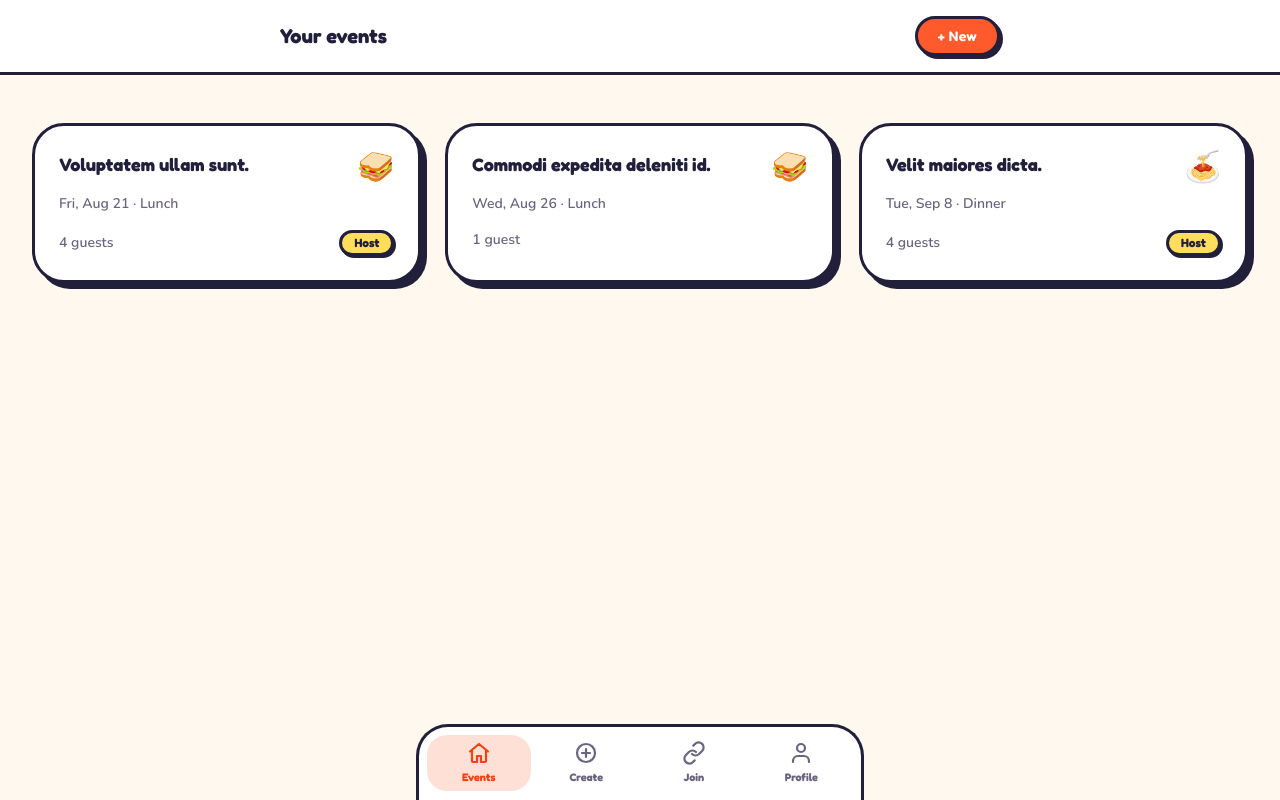
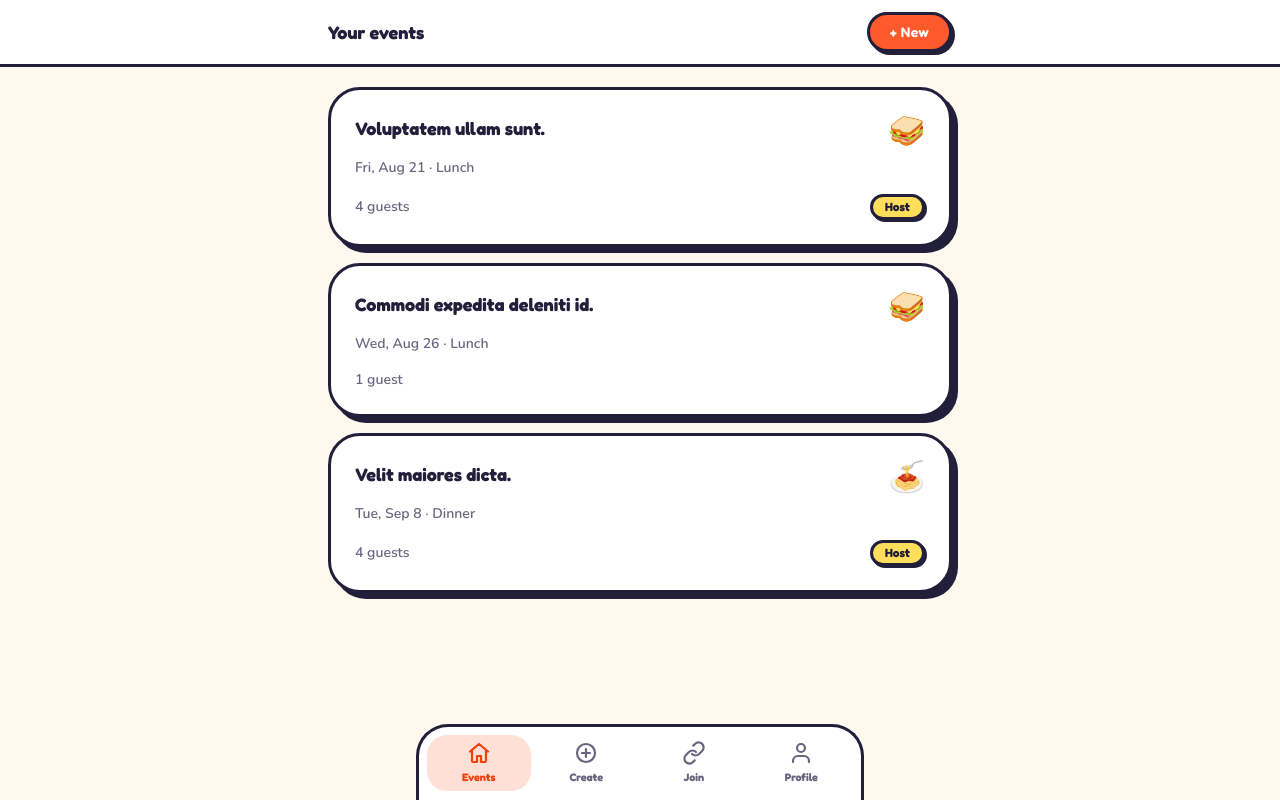
Before and after one commit to mathislair/eat, a Laravel app: page /events in a window 1280 px wide. Run offline with Laravel 12, Linux system fonts and the light colour scheme; a user stored in the database is signed in; data comes from the database, SQL or seed files in the repository; style sheets or scripts are compiled from the project's sources; some libraries are stand-ins or nearby versions.

Commit message:
refactor(ui): one consistent layout across every screen
Screens used to jump around — different max-widths (7xl / 2xl / xl /
md), different vertical padding (py-12 vs py-8), no horizontal padding on
some, and header titles at different sizes. Centralise it.

- AuthenticatedLayout owns the shared container (max-w-2xl, px-4) and a
  fixed-height app bar (h-16); pages just supply their title + optional
  action into the header slot.
- Every page drops its own wrapper and uses the same space-y-4 rhythm.
- Standard header title (text-lg, truncating) and compact back links so
  long event names no longer wrap the bar.
- Events list becomes a single column; the swipe deck stays card-width.

Co-Authored-By: Claude Opus 4.8 <noreply@anthropic.com>
Claude-Session: https://claude.ai/code/session_01KDDfnR8VMu9PgifeYkcg64

```diff
--- a/resources/js/Layouts/AuthenticatedLayout.vue
+++ b/resources/js/Layouts/AuthenticatedLayout.vue
@@ -5,18 +5,18 @@ import InstallPrompt from '@/Components/InstallPrompt.vue';
 
 <template>
     <div class="min-h-screen bg-cream pb-24 dark:bg-ink-900">
-        <!-- Page heading (acts as the app bar for each screen) -->
+        <!-- Standard app bar: fixed height, same container as the content. -->
         <header
             v-if="$slots.header"
             class="sticky top-0 z-30 border-b-3 border-ink bg-white/95 backdrop-blur dark:bg-ink-800/95"
         >
-            <div class="mx-auto max-w-3xl px-4 py-4 sm:px-6">
+            <div class="mx-auto flex h-16 max-w-2xl items-center justify-between gap-3 px-4 sm:px-6">
                 <slot name="header" />
             </div>
         </header>
 
-        <!-- Page content -->
-        <main>
+        <!-- Single content container — every screen shares its width & padding. -->
+        <main class="mx-auto max-w-2xl px-4 py-5 sm:px-6">
             <slot />
         </main>
 
--- a/resources/js/Pages/Events/Create.vue
+++ b/resources/js/Pages/Events/Create.vue
@@ -27,15 +27,13 @@ const submit = () => form.post(route('events.store'));
 
     <AuthenticatedLayout>
         <template #header>
-            <h2 class="text-xl font-bold leading-tight text-ink dark:text-cream">
+            <h2 class="min-w-0 flex-1 truncate text-lg font-bold leading-tight text-ink dark:text-cream">
                 New event
             </h2>
         </template>
 
-        <div class="py-12">
-            <div class="mx-auto max-w-xl sm:px-6 lg:px-8">
-                <div class="card">
-                    <form @submit.prevent="submit" class="space-y-6">
+        <div class="card">
+            <form @submit.prevent="submit" class="space-y-6">
                         <div>
                             <InputLabel for="name" value="Name" />
                             <TextInput
@@ -89,9 +87,7 @@ const submit = () => form.post(route('events.store'));
                                 Create event
                             </PrimaryButton>
                         </div>
-                    </form>
-                </div>
-            </div>
+            </form>
         </div>
     </AuthenticatedLayout>
 </template>
--- a/resources/js/Pages/Events/Index.vue
+++ b/resources/js/Pages/Events/Index.vue
@@ -36,18 +36,14 @@ const openHref = (event) =>
 
     <AuthenticatedLayout>
         <template #header>
-            <div class="flex items-center justify-between gap-3">
-                <h2 class="text-xl font-bold leading-tight text-ink dark:text-cream">
+            <h2 class="min-w-0 flex-1 truncate text-lg font-bold leading-tight text-ink dark:text-cream">
                 Your events
             </h2>
-                <Link :href="route('events.create')">
+            <Link :href="route('events.create')" class="shrink-0">
                 <PrimaryButton>+ New</PrimaryButton>
             </Link>
-            </div>
         </template>
 
-        <div class="py-12">
-            <div class="mx-auto max-w-7xl sm:px-6 lg:px-8">
         <div
             v-if="events.length === 0"
             class="card text-center"
@@ -61,7 +57,7 @@ const openHref = (event) =>
             </Link>
         </div>
 
-                <div v-else class="grid gap-6 sm:grid-cols-2 lg:grid-cols-3">
+        <div v-else class="space-y-4">
             <Link
                 v-for="event in events"
                 :key="event.id"
@@ -90,7 +86,5 @@ const openHref = (event) =>
                 </div>
             </Link>
         </div>
-            </div>
-        </div>
     </AuthenticatedLayout>
 </template>
--- a/resources/js/Pages/Events/Join.vue
+++ b/resources/js/Pages/Events/Join.vue
@@ -30,13 +30,11 @@ const submit = () =>
 
     <AuthenticatedLayout>
         <template #header>
-            <h2 class="text-xl font-bold leading-tight text-ink dark:text-cream">
+            <h2 class="min-w-0 flex-1 truncate text-lg font-bold leading-tight text-ink dark:text-cream">
                 Join an event
             </h2>
         </template>
 
-        <div class="py-12">
-            <div class="mx-auto max-w-md sm:px-6 lg:px-8">
         <div class="card">
             <p class="text-sm font-semibold text-ink-muted dark:text-gray-400">
                 Enter the invite code the host shared with you.
@@ -66,7 +64,5 @@ const submit = () =>
                         </div>
             </form>
         </div>
-            </div>
-        </div>
     </AuthenticatedLayout>
 </template>
--- a/resources/js/Pages/Events/Reveal.vue
+++ b/resources/js/Pages/Events/Reveal.vue
@@ -105,21 +105,18 @@ const refresh = () => router.reload({ only: ['restaurants', 'match', 'leader', '
 
     <AuthenticatedLayout>
         <template #header>
-            <div class="flex items-center justify-between">
-                <h2 class="text-xl font-bold leading-tight text-ink dark:text-cream">
+            <h2 class="min-w-0 flex-1 truncate text-lg font-bold leading-tight text-ink dark:text-cream">
                 Pick a place — {{ event.name }}
             </h2>
             <Link
                 :href="route('events.hub', event.id)"
-                    class="font-display text-sm font-semibold text-grape-600 underline decoration-2 underline-offset-2 dark:text-grape-300"
+                class="shrink-0 font-display text-sm font-semibold text-grape-600 underline decoration-2 underline-offset-2 dark:text-grape-300"
             >
-                    Back to event
+                Back
             </Link>
-            </div>
         </template>
 
-        <div class="py-12">
-            <div class="mx-auto max-w-xl space-y-5 px-4 sm:px-6">
+        <div class="space-y-4">
             <!-- Empty catalogue -->
                 <div v-if="!total" class="card text-center">
                     <p class="text-5xl">🍽️</p>
@@ -171,7 +168,7 @@ const refresh = () => router.reload({ only: ['restaurants', 'match', 'leader', '
                         </span>
                     </div>
 
-                    <div class="relative mx-auto h-[27rem] w-full">
+                    <div class="relative mx-auto h-[27rem] w-full max-w-sm">
                         <!-- Card behind (peek) -->
                         <div v-if="peek" class="swipe-card swipe-card--peek">
                             <div class="swipe-card__header" :class="headerTint(peek.position)">
@@ -315,6 +312,5 @@ const refresh = () => router.reload({ only: ['restaurants', 'match', 'leader', '
                     </div>
                 </template>
         </div>
-        </div>
     </AuthenticatedLayout>
 </template>
--- a/resources/js/Pages/Events/Show.vue
+++ b/resources/js/Pages/Events/Show.vue
@@ -83,21 +83,18 @@ const leave = () => {
 
     <AuthenticatedLayout>
         <template #header>
-            <div class="flex items-center justify-between">
-                <h2 class="text-xl font-bold leading-tight text-ink dark:text-cream">
+            <h2 class="min-w-0 flex-1 truncate text-lg font-bold leading-tight text-ink dark:text-cream">
                 {{ event.name }}
             </h2>
             <Link
                 :href="route('events.index')"
-                    class="font-display text-sm font-semibold text-grape-600 underline decoration-2 underline-offset-2 dark:text-grape-300"
+                class="shrink-0 font-display text-sm font-semibold text-grape-600 underline decoration-2 underline-offset-2 dark:text-grape-300"
             >
-                    Back to events
+                Events
             </Link>
-            </div>
         </template>
 
-        <div class="py-8">
-            <div class="mx-auto max-w-2xl space-y-4 px-4 sm:px-6">
+        <div class="space-y-4">
             <!-- Details -->
             <div class="card">
                     <div class="flex items-start gap-4">
@@ -319,6 +316,5 @@ const leave = () => {
                     </DangerButton>
                 </div>
         </div>
-        </div>
     </AuthenticatedLayout>
 </template>
--- a/resources/js/Pages/Events/Vote.vue
+++ b/resources/js/Pages/Events/Vote.vue
@@ -132,21 +132,18 @@ const submit = () => form.post(route('events.vote.store', props.event.id));
 
     <AuthenticatedLayout>
         <template #header>
-            <div class="flex items-center justify-between">
-                <h2 class="text-xl font-bold leading-tight text-ink dark:text-cream">
+            <h2 class="min-w-0 flex-1 truncate text-lg font-bold leading-tight text-ink dark:text-cream">
                 Vote — {{ event.name }}
             </h2>
             <Link
                 :href="route('events.hub', event.id)"
-                    class="font-display text-sm font-semibold text-grape-600 underline decoration-2 underline-offset-2 dark:text-grape-300"
+                class="shrink-0 font-display text-sm font-semibold text-grape-600 underline decoration-2 underline-offset-2 dark:text-grape-300"
             >
-                    Back to event
+                Back
             </Link>
-            </div>
         </template>
 
-        <div class="py-12">
-            <div class="mx-auto max-w-2xl space-y-5 px-4 sm:px-6">
+        <div class="space-y-4">
             <!-- Progress + legend -->
             <div class="card">
                     <div class="flex items-center justify-between gap-3">
@@ -342,6 +339,5 @@ const submit = () => form.post(route('events.vote.store', props.event.id));
                     </div>
                 </div>
             </div>
-        </div>
     </AuthenticatedLayout>
 </template>
--- a/resources/js/Pages/Profile/Edit.vue
+++ b/resources/js/Pages/Profile/Edit.vue
@@ -22,15 +22,14 @@ const user = usePage().props.auth.user;
 
     <AuthenticatedLayout>
         <template #header>
-            <h2 class="text-xl font-bold leading-tight text-ink dark:text-cream">
+            <h2 class="min-w-0 flex-1 truncate text-lg font-bold leading-tight text-ink dark:text-cream">
                 Profile
             </h2>
         </template>
 
-        <div class="py-8">
-            <div class="mx-auto max-w-2xl space-y-5 px-4 sm:px-6">
-                <!-- Account summary -->
-                <div class="card flex items-center justify-between gap-3">
+        <div class="space-y-4">
+            <!-- Account summary -->
+            <div class="card flex items-center justify-between gap-3">
                     <div class="flex items-center gap-3">
                         <span class="flex h-12 w-12 items-center justify-center rounded-full border-3 border-ink bg-sunny-300 font-display text-lg font-bold text-ink">
                             {{ user.name.charAt(0).toUpperCase() }}
@@ -56,9 +55,8 @@ const user = usePage().props.auth.user;
                     <UpdatePasswordForm />
                 </div>
 
-                <div class="card">
-                    <DeleteUserForm />
-                </div>
+            <div class="card">
+                <DeleteUserForm />
             </div>
         </div>
     </AuthenticatedLayout>
```
Lines whose indentation alone changed are shown as unchanged.
